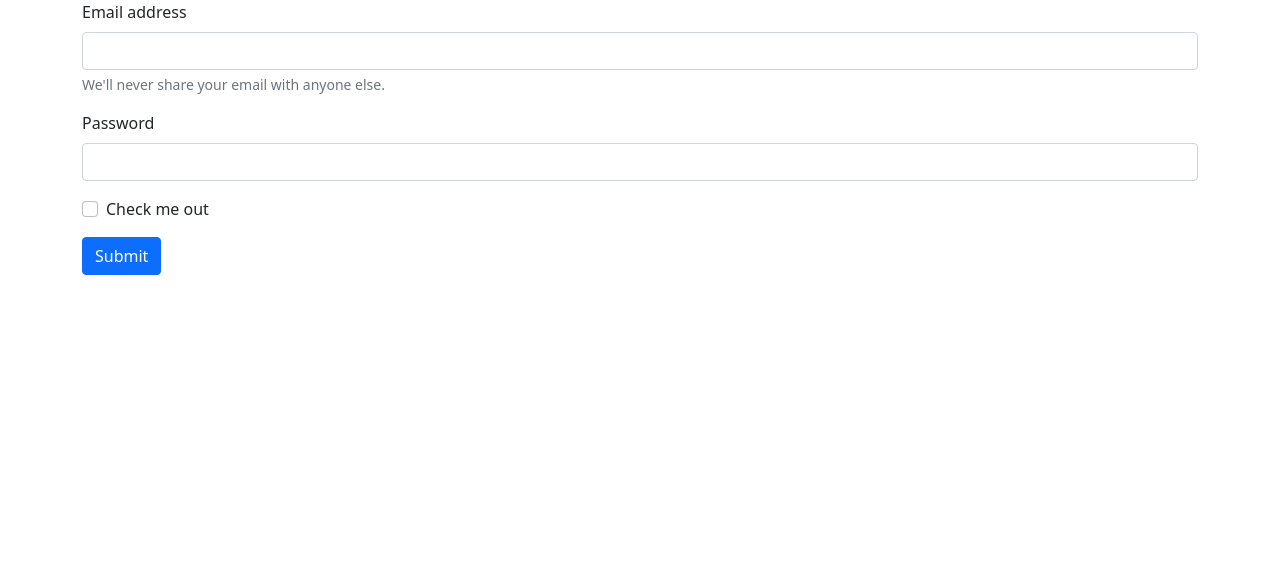
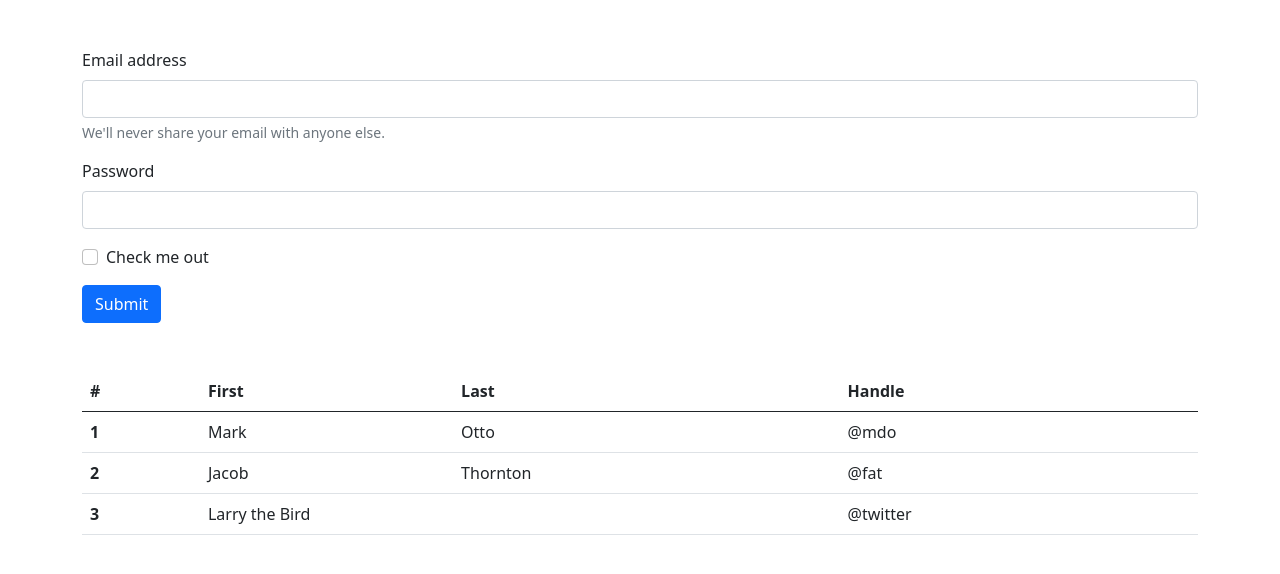
Before and after one commit to chwasiq0569/FlaskWeb, a Flask app: page / in a window 1280 px wide. Shown: the part 56-630 px from the top of the page. Run offline with Flask 2, Linux system fonts and the light colour scheme.

Commit message:
Created Basic HTML File

```diff
--- a/templates/index.html
+++ b/templates/index.html
@@ -56,7 +56,7 @@
         </div>
     </nav>
     <!-- Optional JavaScript; choose one of the two! -->
-    <div class="container">
+    <div class="container mt-5">
         <form>
             <div class="mb-3">
                 <label for="exampleInputEmail1" class="form-label">Email address</label>
@@ -74,6 +74,41 @@
             <button type="submit" class="btn btn-primary">Submit</button>
         </form>
     </div>
+
+    <div class="container mt-5">
+
+        <table class="table">
+            <thead>
+                <tr>
+                    <th scope="col">#</th>
+                    <th scope="col">First</th>
+                    <th scope="col">Last</th>
+                    <th scope="col">Handle</th>
+                </tr>
+            </thead>
+            <tbody>
+                <tr>
+                    <th scope="row">1</th>
+                    <td>Mark</td>
+                    <td>Otto</td>
+                    <td>@mdo</td>
+                </tr>
+                <tr>
+                    <th scope="row">2</th>
+                    <td>Jacob</td>
+                    <td>Thornton</td>
+                    <td>@fat</td>
+                </tr>
+                <tr>
+                    <th scope="row">3</th>
+                    <td colspan="2">Larry the Bird</td>
+                    <td>@twitter</td>
+                </tr>
+            </tbody>
+        </table>
+
+    </div>
+
     <!-- Option 1: Bootstrap Bundle with Popper -->
     <script src="https://cdn.jsdelivr.net/npm/bootstrap@5.0.0-beta3/dist/js/bootstrap.bundle.min.js"
         integrity="sha384-JEW9xMcG8R+pH31jmWH6WWP0WintQrMb4s7ZOdauHnUtxwoG2vI5DkLtS3qm9Ekf" crossorigin="anonymous">
```
